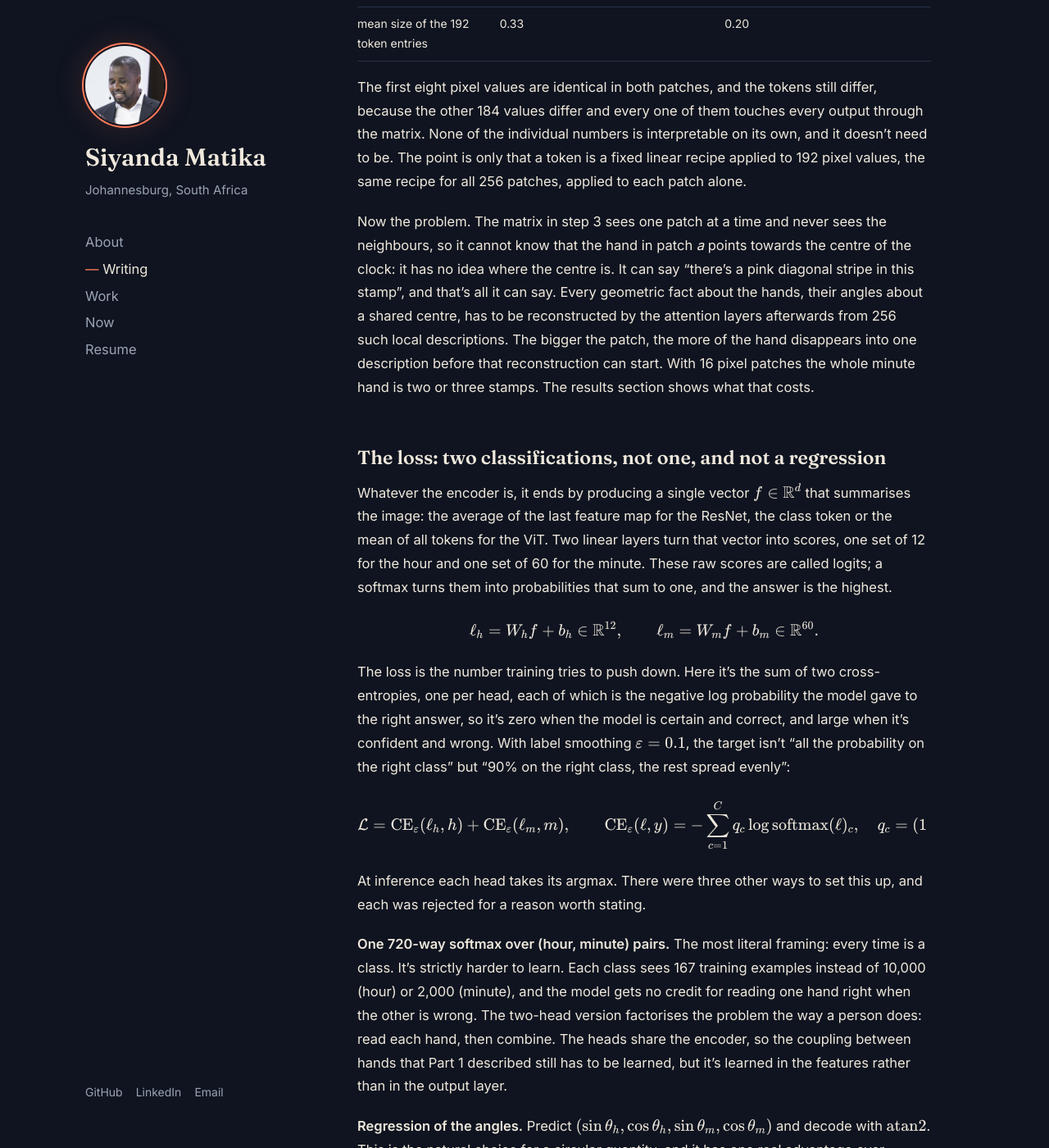
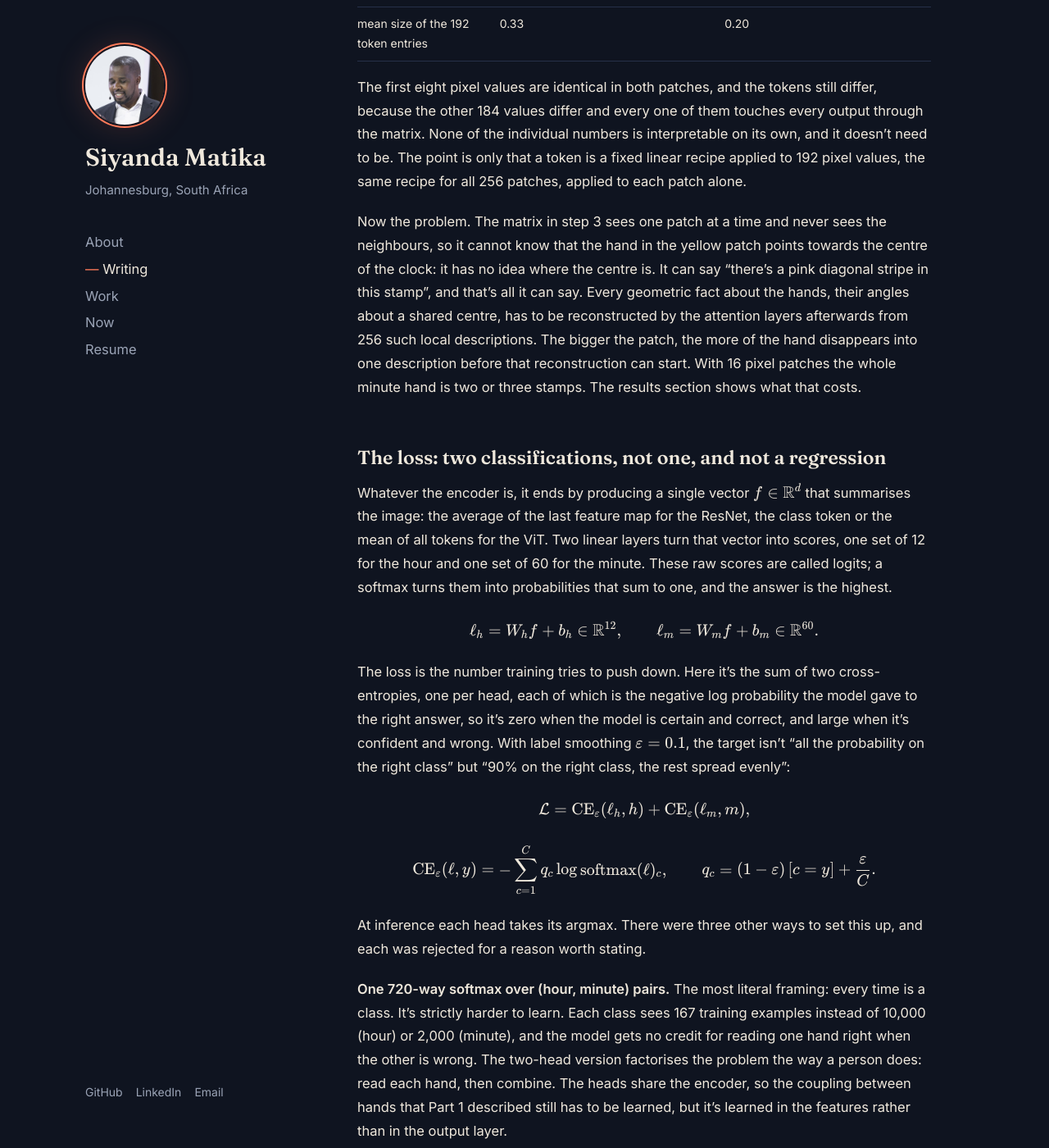
Before and after one commit to matikasiyanda/matikasiyanda.github.io, a Jekyll site: the page built from _posts/2026-09-15-clocks-part-2-models.md, in a window 1280 px wide and 1400 px high, scrolled down 7738 px. Shown: the whole window at 82% size. Built offline with Jekyll 4.4.1, drawn with Linux system fonts in a browser that asks for light colours; comment, search, counter and statistics services are not loaded.

Commit message:
Part 2: equation layout and a stale reference

```diff
--- a/_posts/2026-09-15-clocks-part-2-models.md
+++ b/_posts/2026-09-15-clocks-part-2-models.md
@@ -237,8 +237,9 @@ that a token is a fixed linear recipe applied to 192 pixel values, the
 same recipe for all 256 patches, applied to each patch alone.
 
 Now the problem. The matrix in step 3 sees one patch at a time and never
-sees the neighbours, so it cannot know that the hand in patch *a* points
-towards the centre of the clock: it has no idea where the centre is. It
+sees the neighbours, so it cannot know that the hand in the yellow patch
+points towards the centre of the clock: it has no idea where the centre
+is. It
 can say "there's a pink diagonal stripe in this stamp", and that's all it
 can say. Every geometric fact about the hands, their angles about a shared
 centre, has to be reconstructed by the attention layers afterwards from
@@ -266,9 +267,10 @@ is certain and correct, and large when it's confident and wrong. With label
 smoothing $$\varepsilon = 0.1$$, the target isn't "all the probability on the
 right class" but "90% on the right class, the rest spread evenly":
 
-$$\mathcal{L} = \mathrm{CE}_\varepsilon(\ell_h, h) + \mathrm{CE}_\varepsilon(\ell_m, m), \qquad
-\mathrm{CE}_\varepsilon(\ell, y) = -\sum_{c=1}^{C} q_c \log \mathrm{softmax}(\ell)_c, \quad
-q_c = (1-\varepsilon)\,[c = y] + \frac{\varepsilon}{C}.$$
+$$\mathcal{L} = \mathrm{CE}_\varepsilon(\ell_h, h) + \mathrm{CE}_\varepsilon(\ell_m, m),$$
+
+$$\mathrm{CE}_\varepsilon(\ell, y) = -\sum_{c=1}^{C} q_c \log \mathrm{softmax}(\ell)_c,
+\qquad q_c = (1-\varepsilon)\,[c = y] + \frac{\varepsilon}{C}.$$
 
 At inference each head takes its argmax. There were three other ways to set
 this up, and each was rejected for a reason worth stating.
```
